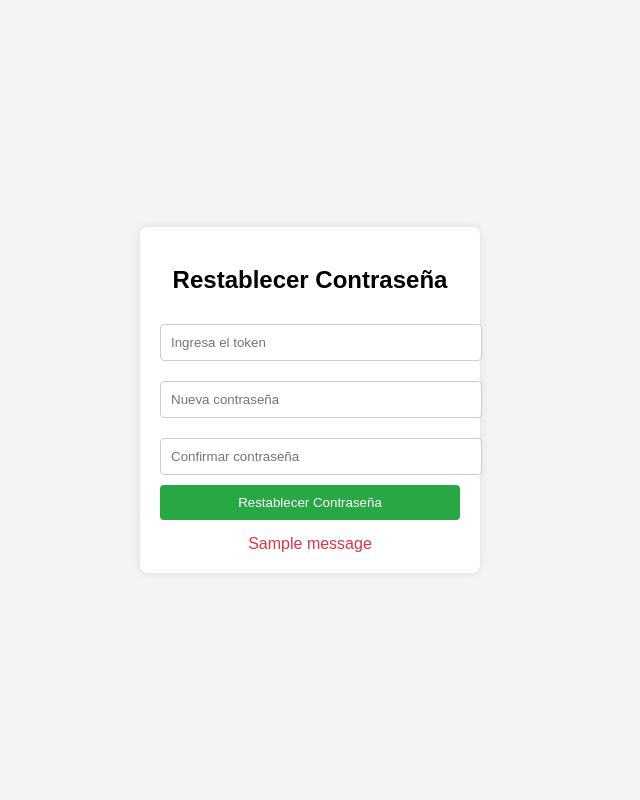
After one commit to mfonsecai/Post_SANAMED, a Flask app: page /reset-password in a window 1280 px wide. The commit adds this page. Shown: the whole page, without its empty margins (330-970 px from the left). Run offline with Flask 3, Linux system fonts and the light colour scheme; tables that the repository leaves empty hold one stand-in row (values such as "Sample post"); one stand-in notice (Sample message) is shown; some libraries are stand-ins or nearby versions.

Commit message:
Contraseña

```diff
--- a/app.py
+++ b/app.py
@@ -1,4 +1,4 @@
-import re, random, psycopg2
+import re, random, psycopg2,secrets
 from datetime import datetime,date, timedelta
 from flask import Flask, render_template, request, session, redirect, url_for, jsonify,flash
 from flask_sqlalchemy import SQLAlchemy
@@ -6,16 +6,26 @@ from functools import wraps
 from collections import Counter
 from models import Perfil, Usuario, Profesional, Administrador, Consulta, Emocion, ProfesionalUsuario
 from extensions import db
+from flask_mail import Mail, Message
+from flask_bcrypt import Bcrypt, check_password_hash, generate_password_hash
 
 # Configurar la aplicación Flask
 app = Flask(__name__, template_folder="templates")
-app.secret_key = "sanamed"
-
 app.config['SQLALCHEMY_DATABASE_URI'] = 'postgresql+psycopg2://usuario:sanamed@localhost/postsanamed'
 app.config['SQLALCHEMY_TRACK_MODIFICATIONS'] = False
 
+app.config['MAIL_SERVER'] = 'smtp.gmail.com'
+app.config['MAIL_PORT'] = 465
+app.config['MAIL_USE_SSL'] = True
+app.config['MAIL_USERNAME'] = 'sanamed467@gmail.com'
+app.config['MAIL_PASSWORD'] = 'bkca lkuj cahk rnlm'
+
+app.secret_key = "sanamed"
+
+
+mail = Mail(app)
 db.init_app(app)
-
+bcrypt = Bcrypt(app)
 
 # Función para validar la contraseña
 def validate_password(password):
@@ -58,6 +68,83 @@ def generar_id_profesional_aleatorio():
 def index():
     return render_template('index.html')
 
+@app.route('/forgot-password', methods=['GET', 'POST'])
+def forgot_password():
+    if request.method == 'POST':
+        email = request.form.get('email')
+
+        # Buscar el correo en las tres tablas
+        user = Usuario.query.filter_by(correo=email).first()
+        if not user:
+            user = Profesional.query.filter_by(correo=email).first()
+        if not user:
+            user = Administrador.query.filter_by(correo=email).first()
+
+        if user:
+            token = secrets.token_urlsafe(32)  # Generar un token seguro
+            user.reset_token = token  # Almacenar el token en el usuario correspondiente
+            db.session.commit()
+
+            # Enviar el token por correo electrónico
+            msg = Message('Restablecer Contraseña', sender='tu_correo@gmail.com', recipients=[email])
+            msg.body = f'Para restablecer tu contraseña, usa el siguiente token: {token}'
+            mail.send(msg)
+
+            flash("Se ha enviado un token a tu correo electrónico.", "success")
+            # Redirigir al usuario a la página de restablecimiento de contraseña
+            return redirect(url_for('reset_password'))
+        else:
+            flash("Correo electrónico no encontrado.", "error")
+            return redirect(url_for('forgot_password'))
+
+    # Si es GET, renderizar la vista HTML
+    return render_template('forgot_password.html')
+
+@app.route('/reset-password', methods=['GET', 'POST'])
+def reset_password():
+    if request.method == 'POST':
+        token = request.form.get('token')
+        new_password = request.form.get('new_password')
+        confirm_password = request.form.get('confirm_password')
+
+        # Validar que las contraseñas coincidan
+        if new_password != confirm_password:
+            flash("Las contraseñas no coinciden.", "error")
+            return redirect(url_for('reset_password'))
+
+        # Validar que la contraseña cumpla con los requisitos
+        if not validate_password(new_password):
+            flash("La contraseña debe tener al menos 8 caracteres, una mayúscula y un carácter especial.", "error")
+            return redirect(url_for('reset_password'))
+
+        # Buscar el token en las tres tablas
+        user = Usuario.query.filter_by(reset_token=token).first()
+        if not user:
+            user = Profesional.query.filter_by(reset_token=token).first()
+        if not user:
+            user = Administrador.query.filter_by(reset_token=token).first()
+
+        if user:
+            # Verificar que el token esté asociado al correo correcto
+            if user.reset_token == token:
+                hashed_password = bcrypt.generate_password_hash(new_password).decode('utf-8')
+                user.contrasena = hashed_password  # Actualizar la contraseña
+                user.reset_token = None  # Eliminar el token después de usarlo
+                db.session.commit()
+
+                flash("Contraseña restablecida con éxito.", "success")
+                return redirect(url_for('login'))  # Redirigir al login después de restablecer la contraseña
+            else:
+                flash("Token inválido o expirado.", "error")
+                return redirect(url_for('reset_password'))
+        else:
+            flash("Token inválido o expirado.", "error")
+            return redirect(url_for('reset_password'))
+
+    # Si es GET, renderizar la vista HTML
+    return render_template('reset_password.html')
+
+from flask_bcrypt import check_password_hash
 
 @app.route('/login', methods=["GET", 'POST'])
 def login():
@@ -67,16 +154,18 @@ def login():
         rol = request.form['rol']
 
         # Buscar en la tabla de usuarios
-        user_data = Usuario.query.filter_by(correo=username, contrasena=password, tipo_perfil=rol).first()
+        user_data = Usuario.query.filter_by(correo=username, tipo_perfil=rol).first()
 
         # Si no se encuentra en la tabla de usuarios, buscar en la tabla de profesionales
         if not user_data and rol == "profesional":
-            user_data = Profesional.query.filter_by(correo=username, contrasena=password).first()
+            user_data = Profesional.query.filter_by(correo=username).first()
+
         # Si aún no se encuentra, buscar en la tabla de administradores
         if not user_data and rol == "admin":
-            user_data = Administrador.query.filter_by(correo=username, contrasena=password).first()
+            user_data = Administrador.query.filter_by(correo=username).first()
 
-        if user_data:
+        # Verificar si se encontró un usuario y si la contraseña es correcta
+        if user_data and check_password_hash(user_data.contrasena, password):
             session['logged_in'] = True
             session['id_usuario'] = user_data.id_usuario if rol == 'usuario' else None
             session['id_profesional'] = user_data.id_profesional if rol == 'profesional' else None
@@ -93,6 +182,8 @@ def login():
                 return redirect(url_for('admin_home'))
         else:
             return render_template('index.html', error="Credenciales incorrectas")
+
+from flask_bcrypt import generate_password_hash
 
 @app.route('/signup', methods=["GET", 'POST'])
 def register():
@@ -122,14 +213,17 @@ def register():
             flash("El número de documento ya se encuentra registrado", "error")
             return render_template('register.html', error="El número de documento ya se encuentra registrado")
 
-        # Crear un nuevo usuario
+        # Encriptar la contraseña antes de almacenarla
+        hashed_password = generate_password_hash(contrasena).decode('utf-8')
+
+        # Crear un nuevo usuario con la contraseña encriptada
         nuevo_usuario = Usuario(
             nombre=nombre,
             tipo_documento=tipo_documento,
             numero_documento=numero_documento,
             celular=celular,
             correo=correo,
-            contrasena=contrasena
+            contrasena=hashed_password  # Usar la contraseña encriptada
         )
 
         # Insertar el nuevo usuario en la base de datos
--- a/models.py
+++ b/models.py
@@ -18,6 +18,7 @@ class Usuario(db.Model):
     correo = db.Column(db.String(50), unique=True, nullable=False)
     contrasena = db.Column(db.String(100), nullable=False)
     tipo_perfil = db.Column(db.String(20), nullable=False, default='usuario')
+    reset_token = db.Column(db.String(100), nullable=True)  # Token para restablecer contraseña
 
 class Profesional(db.Model):
     __tablename__ = 'profesionales'
@@ -26,6 +27,7 @@ class Profesional(db.Model):
     especialidad = db.Column(db.String(50), nullable=False)
     correo = db.Column(db.String(50), unique=True, nullable=False)
     contrasena = db.Column(db.String(100), nullable=False)
+    reset_token = db.Column(db.String(100), nullable=True)  # Token para restablecer contraseña
 
 class Administrador(db.Model):
     __tablename__ = 'administradores'
@@ -33,6 +35,7 @@ class Administrador(db.Model):
     nombre = db.Column(db.String(50), nullable=False)
     correo = db.Column(db.String(50), unique=True, nullable=False)
     contrasena = db.Column(db.String(100), nullable=False)
+    reset_token = db.Column(db.String(100), nullable=True)  # Token para restablecer contraseña
 
 class Consulta(db.Model):
     __tablename__ = 'consultas'
--- a/templates/index.html
+++ b/templates/index.html
@@ -48,7 +48,7 @@
                 <input type="text" class="username" name="correo" placeholder="Correo Electrónico" required title="Ingrese su dirección de correo electrónico">
                 <input type="password" class="password" name="contrasena" placeholder="Contraseña" required title="Ingrese su contraseña">
                 <div class="forgot-password">
-                    <a href="SOFTWARE II/templates/register.html" title="¿Olvidaste tu contraseña?">¿Olvidaste tu contraseña?</a>
+                    <a href="{{ url_for('forgot_password') }}">Olvidaste tu contraseña?">¿Olvidaste tu contraseña?</a>
                 </div>
                 <button type="submit" title="Iniciar Sesión">Inicio Sesión</button>
             </form>
--- /dev/null
+++ b/templates/reset_password.html
@@ -0,0 +1,84 @@
+<!DOCTYPE html>
+<html lang="es">
+<head>
+    <meta charset="UTF-8">
+    <meta name="viewport" content="width=device-width, initial-scale=1.0">
+    <title>Restablecer Contraseña</title>
+    <style>
+        body {
+            font-family: Arial, sans-serif;
+            background-color: #f4f4f4;
+            display: flex;
+            justify-content: center;
+            align-items: center;
+            height: 100vh;
+            margin: 0;
+        }
+        .form-container {
+            background-color: #fff;
+            padding: 20px;
+            border-radius: 8px;
+            box-shadow: 0 0 10px rgba(0, 0, 0, 0.1);
+            width: 300px;
+            text-align: center;
+        }
+        .form-container h2 {
+            margin-bottom: 20px;
+        }
+        .form-container input {
+            width: 100%;
+            padding: 10px;
+            margin: 10px 0;
+            border: 1px solid #ccc;
+            border-radius: 4px;
+        }
+        .form-container button {
+            width: 100%;
+            padding: 10px;
+            background-color: #28a745;
+            color: #fff;
+            border: none;
+            border-radius: 4px;
+            cursor: pointer;
+        }
+        .form-container button:hover {
+            background-color: #218838;
+        }
+        .message {
+            margin-top: 15px;
+            color: #dc3545;
+        }
+    </style>
+</head>
+<body>
+    <div class="form-container">
+        <h2>Restablecer Contraseña</h2>
+        <form method="POST" action="{{ url_for('reset_password') }}" onsubmit="return validatePasswords()">
+            <input type="text" name="token" placeholder="Ingresa el token" required>
+            <input type="password" name="new_password" id="new_password" placeholder="Nueva contraseña" required>
+            <input type="password" name="confirm_password" id="confirm_password" placeholder="Confirmar contraseña" required>
+            <button type="submit">Restablecer Contraseña</button>
+        </form>
+        {% with messages = get_flashed_messages(with_categories=true) %}
+            {% if messages %}
+                {% for category, message in messages %}
+                    <div class="message {{ category }}">{{ message }}</div>
+                {% endfor %}
+            {% endif %}
+        {% endwith %}
+    </div>
+
+    <script>
+        function validatePasswords() {
+            const newPassword = document.getElementById('new_password').value;
+            const confirmPassword = document.getElementById('confirm_password').value;
+
+            if (newPassword !== confirmPassword) {
+                alert("Las contraseñas no coinciden.");
+                return false; // Evita que el formulario se envíe
+            }
+            return true; // Permite que el formulario se envíe
+        }
+    </script>
+</body>
+</html>
```
Also changed, not shown: templates/forgot_password.html (added, +69 -0 lines).
